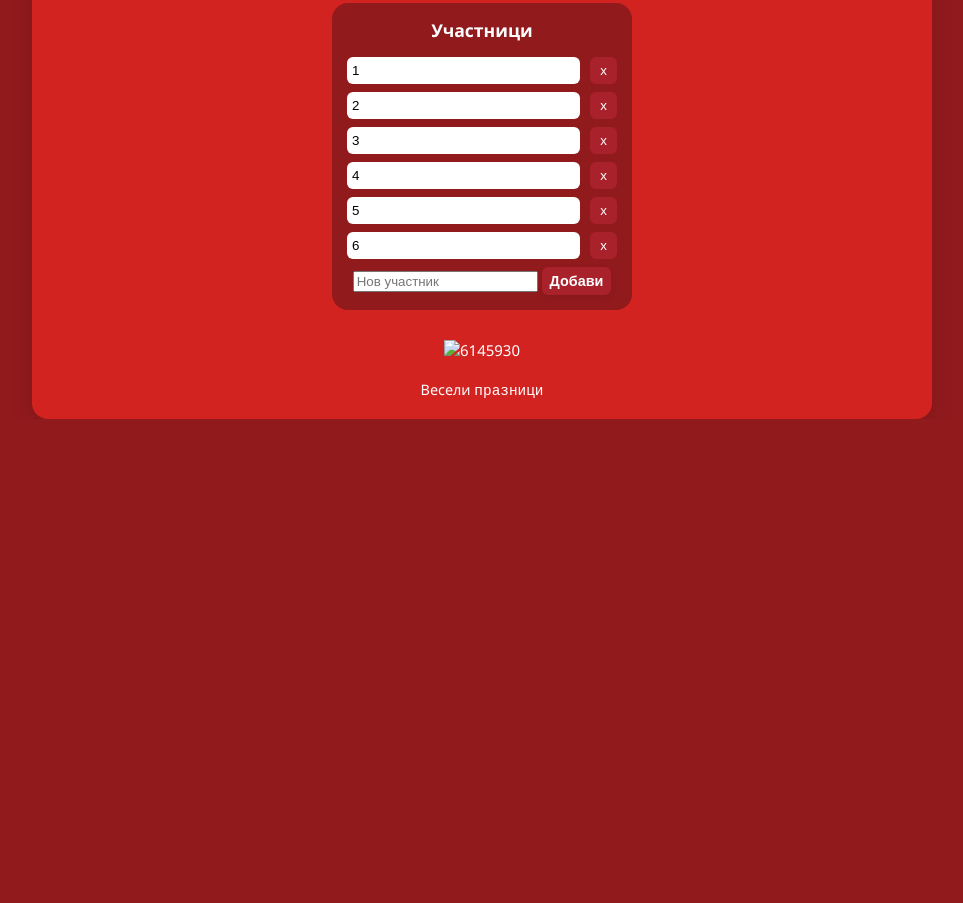
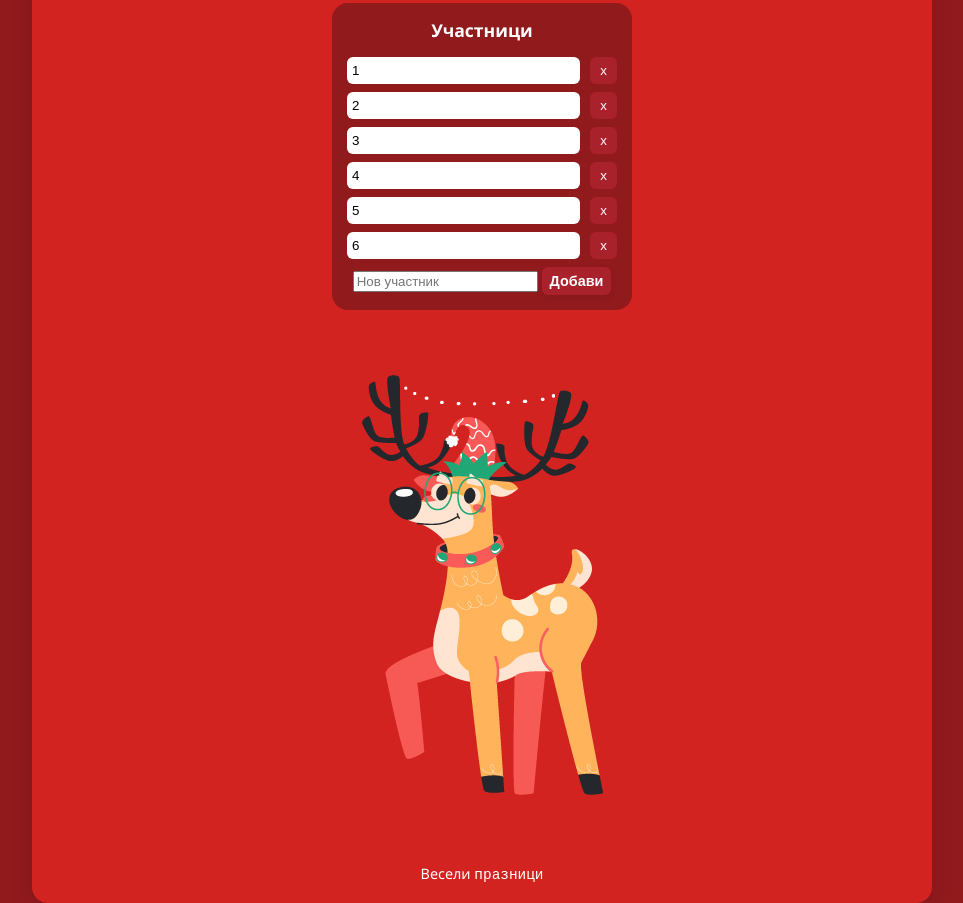
Before and after one commit to Quon13/Christmas-list, a plain HTML site: page index.html in a window 1280 px wide. Shown: the part 820-1723 px from the top of the page, without its empty margins (158-1121 px from the left). Before the commit the page ends 1239 px from the top, so only its background shows below. Drawn offline with Linux system fonts and the light colour scheme.

Commit message:
Update index.html

```diff
--- a/index.html
+++ b/index.html
@@ -507,7 +507,7 @@ let hidePreviousResults = true; // A-mode: show "xxxxx" for already drawn rounds
   </div>
 </div>
 
-<img src="image.png" alt="6145930">
+<img src="6145930.png" alt="myImage">
 
 <footer>
   Весели <code>празници</code>
```
